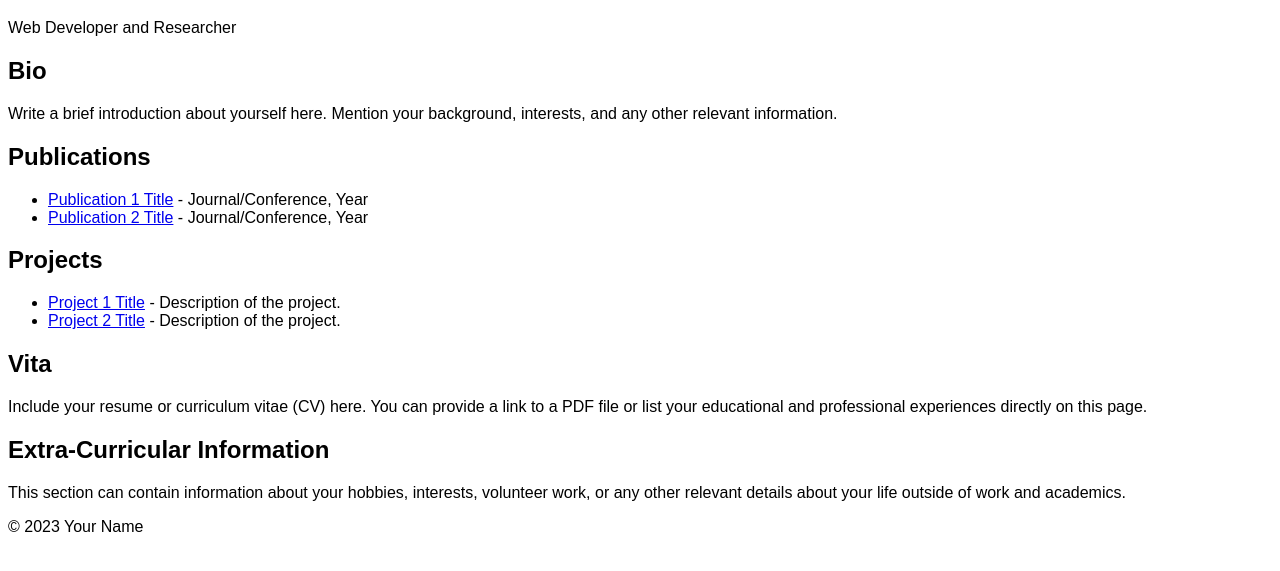
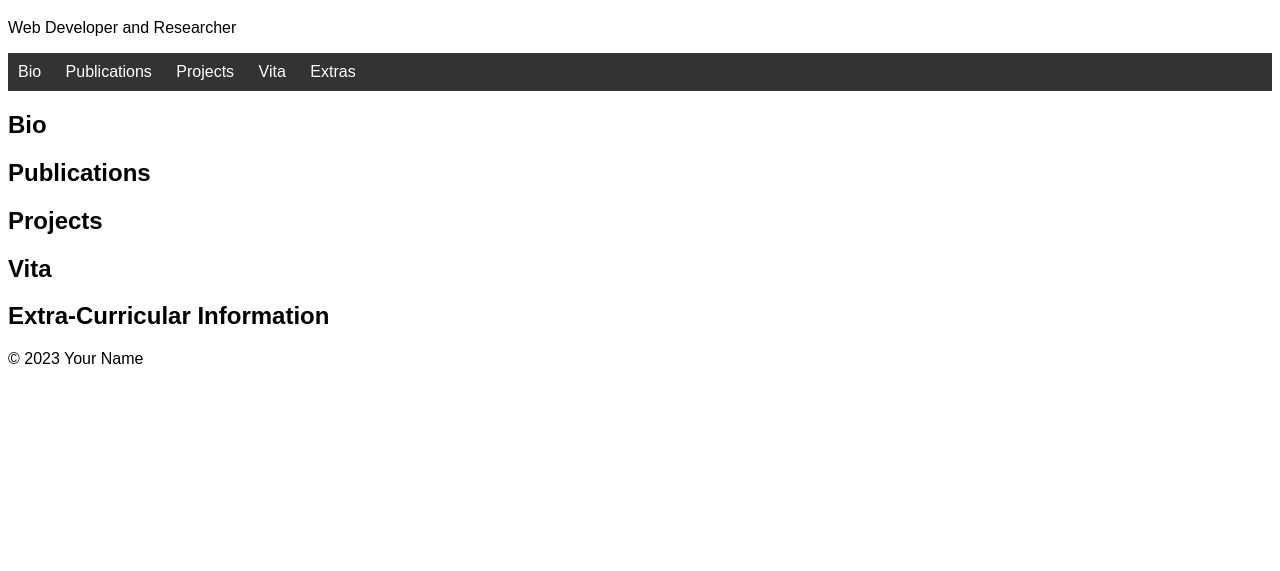
Before and after one commit to BeObm/BeObm.github.io, a plain HTML site: page index.html in a window 1280 px wide. Shown: the part 61-632 px from the top of the page. Drawn offline with Linux system fonts and the light colour scheme.

Commit message:
Update index.html

```diff
--- a/index.html
+++ b/index.html
@@ -9,6 +9,25 @@
         body {
             font-family: Arial, sans-serif;
         }
+        /* Style the navigation menu */
+        nav {
+            background-color: #333;
+            color: white;
+            padding: 10px;
+        }
+        nav ul {
+            list-style-type: none;
+            margin: 0;
+            padding: 0;
+        }
+        nav li {
+            display: inline;
+            margin-right: 20px;
+        }
+        nav a {
+            text-decoration: none;
+            color: white;
+        }
         /* Add more styles as needed */
     </style>
 </head>
@@ -18,43 +37,40 @@
         <p>Web Developer and Researcher</p>
     </header>
 
+    <!-- Navigation Menu -->
+    <nav>
+        <ul>
+            <li><a href="#bio">Bio</a></li>
+            <li><a href="#publications">Publications</a></li>
+            <li><a href="#projects">Projects</a></li>
+            <li><a href="#vita">Vita</a></li>
+            <li><a href="#extras">Extras</a></li>
+        </ul>
+    </nav>
+
     <section id="bio">
         <h2>Bio</h2>
-        <p>
-            Write a brief introduction about yourself here. Mention your background, interests, and any other relevant information.
-        </p>
+        <!-- Bio content goes here -->
     </section>
 
     <section id="publications">
         <h2>Publications</h2>
-        <ul>
-            <li><a href="#">Publication 1 Title</a> - Journal/Conference, Year</li>
-            <li><a href="#">Publication 2 Title</a> - Journal/Conference, Year</li>
-            <!-- Add more publications as needed -->
-        </ul>
+        <!-- Publications content goes here -->
     </section>
 
     <section id="projects">
         <h2>Projects</h2>
-        <ul>
-            <li><a href="#">Project 1 Title</a> - Description of the project.</li>
-            <li><a href="#">Project 2 Title</a> - Description of the project.</li>
-            <!-- Add more projects as needed -->
-        </ul>
+        <!-- Projects content goes here -->
     </section>
 
     <section id="vita">
         <h2>Vita</h2>
-        <p>
-            Include your resume or curriculum vitae (CV) here. You can provide a link to a PDF file or list your educational and professional experiences directly on this page.
-        </p>
+        <!-- Vita content goes here -->
     </section>
 
     <section id="extras">
         <h2>Extra-Curricular Information</h2>
-        <p>
-            This section can contain information about your hobbies, interests, volunteer work, or any other relevant details about your life outside of work and academics.
-        </p>
+        <!-- Extras content goes here -->
     </section>
 
     <footer>
```
